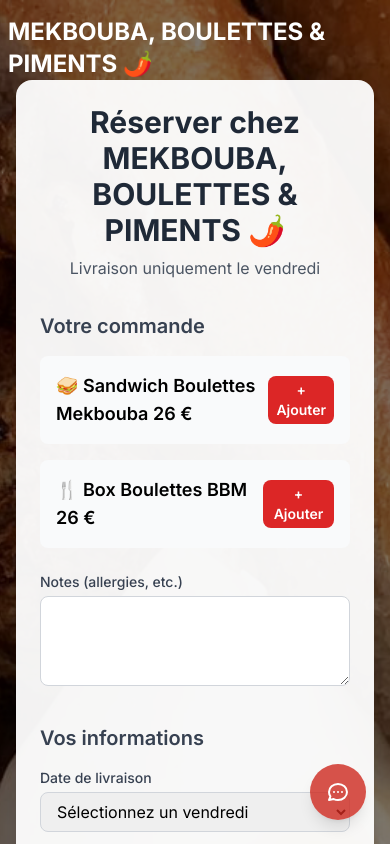
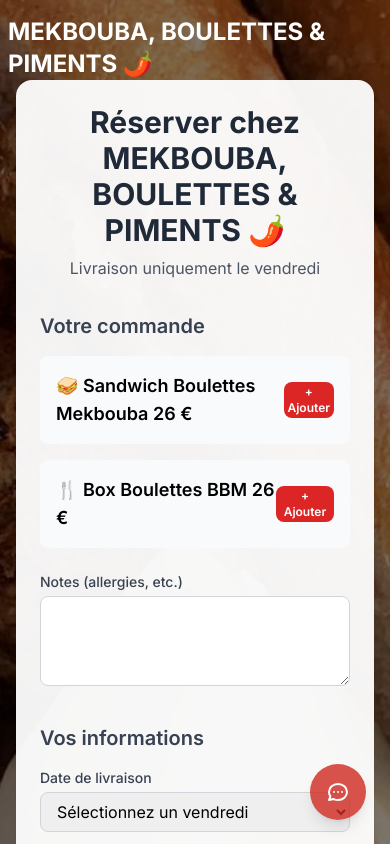
Before and after one commit to jimeye/mekboubaV2, a Next.js app: page /reservation in a window 390 px wide. Shown: the top 844 px of the page. Built offline with nearby package versions, Linux system fonts and the light colour scheme.

Commit message:
Masquage des logos images sur mobile et réduction supplémentaire des boutons + Ajouter

```diff
--- a/app/components/HeroSlider.js
+++ b/app/components/HeroSlider.js
@@ -68,7 +68,7 @@ export default function HeroSlider() {
         </div>
 
         {/* Logo mobile */}
-        <div className="absolute top-[20%] left-1/2 transform -translate-x-1/2 -translate-y-1/2 z-20 block landscape:hidden md:hidden">
+        <div className="absolute top-[20%] left-1/2 transform -translate-x-1/2 -translate-y-1/2 z-20 hidden">
           <div className="relative w-32 h-32 md:w-52 md:h-52 scale-[1.46]">
             <Image
               src="/images/logoile.png"
--- a/app/components/HeroSliderNew.js
+++ b/app/components/HeroSliderNew.js
@@ -113,7 +113,7 @@ export default function HeroSliderNew() {
       <div className="relative w-full">
         {/* Logo mobile - visible seulement dans le slider */}
         {isInSlider && (
-          <div className="fixed top-[17%] left-1/2 transform -translate-x-1/2 -translate-y-1/2 z-20 block landscape:hidden md:hidden">
+          <div className="fixed top-[17%] left-1/2 transform -translate-x-1/2 -translate-y-1/2 z-20 hidden">
             <div className="relative w-32 h-32 md:w-52 md:h-52 scale-[1.46]">
               <Image
                 src="/images/logo ile.png"
--- a/app/reservation/page.js
+++ b/app/reservation/page.js
@@ -290,7 +290,7 @@ TOTAL À PAYER: ${total}€
                   <div className="bg-gray-50 p-4 rounded-lg mb-4">
                       <div className="flex justify-between items-center">
                           <h3 className="font-semibold text-lg">🥪 Sandwich Boulettes Mekbouba 26 €</h3>
-                          <button type="button" onClick={() => addItem('sbm')} className="bg-accent-red text-white px-2 md:px-4 py-1 md:py-2 rounded-lg font-semibold text-sm md:text-base">+ Ajouter</button>
+                          <button type="button" onClick={() => addItem('sbm')} className="bg-accent-red text-white px-1 md:px-2 py-0.5 md:py-1 rounded-lg font-semibold text-xs md:text-sm">+ Ajouter</button>
                       </div>
                       {formData.sbmItems.map((item, index) => (
                           <div key={item.id} className="mt-1 ml-4 p-1.5 border-l-4 border-accent-red bg-white rounded-r-lg">
@@ -314,7 +314,7 @@ TOTAL À PAYER: ${total}€
                   <div className="bg-gray-50 p-4 rounded-lg">
                       <div className="flex justify-between items-center">
                           <h3 className="font-semibold text-lg">🍴 Box Boulettes BBM 26 €</h3>
-                          <button type="button" onClick={() => addItem('bbm')} className="bg-accent-red text-white px-2 md:px-4 py-1 md:py-2 rounded-lg font-semibold text-sm md:text-base">+ Ajouter</button>
+                          <button type="button" onClick={() => addItem('bbm')} className="bg-accent-red text-white px-1 md:px-2 py-0.5 md:py-1 rounded-lg font-semibold text-xs md:text-sm">+ Ajouter</button>
                       </div>
                       {formData.bbmItems.map((item, index) => (
                           <div key={item.id} className="mt-1 ml-4 p-1.5 border-l-4 border-accent-red bg-white rounded-r-lg">
```
